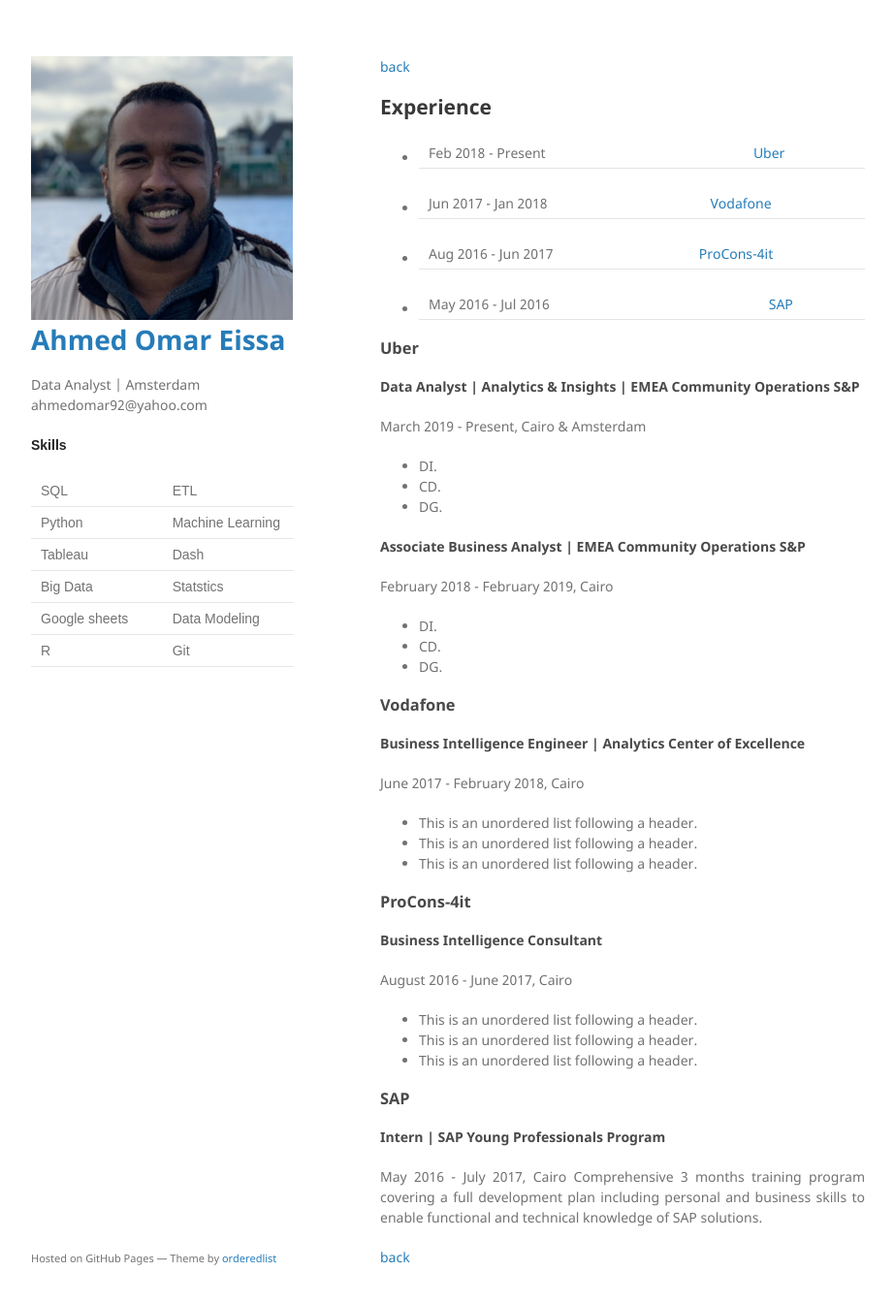
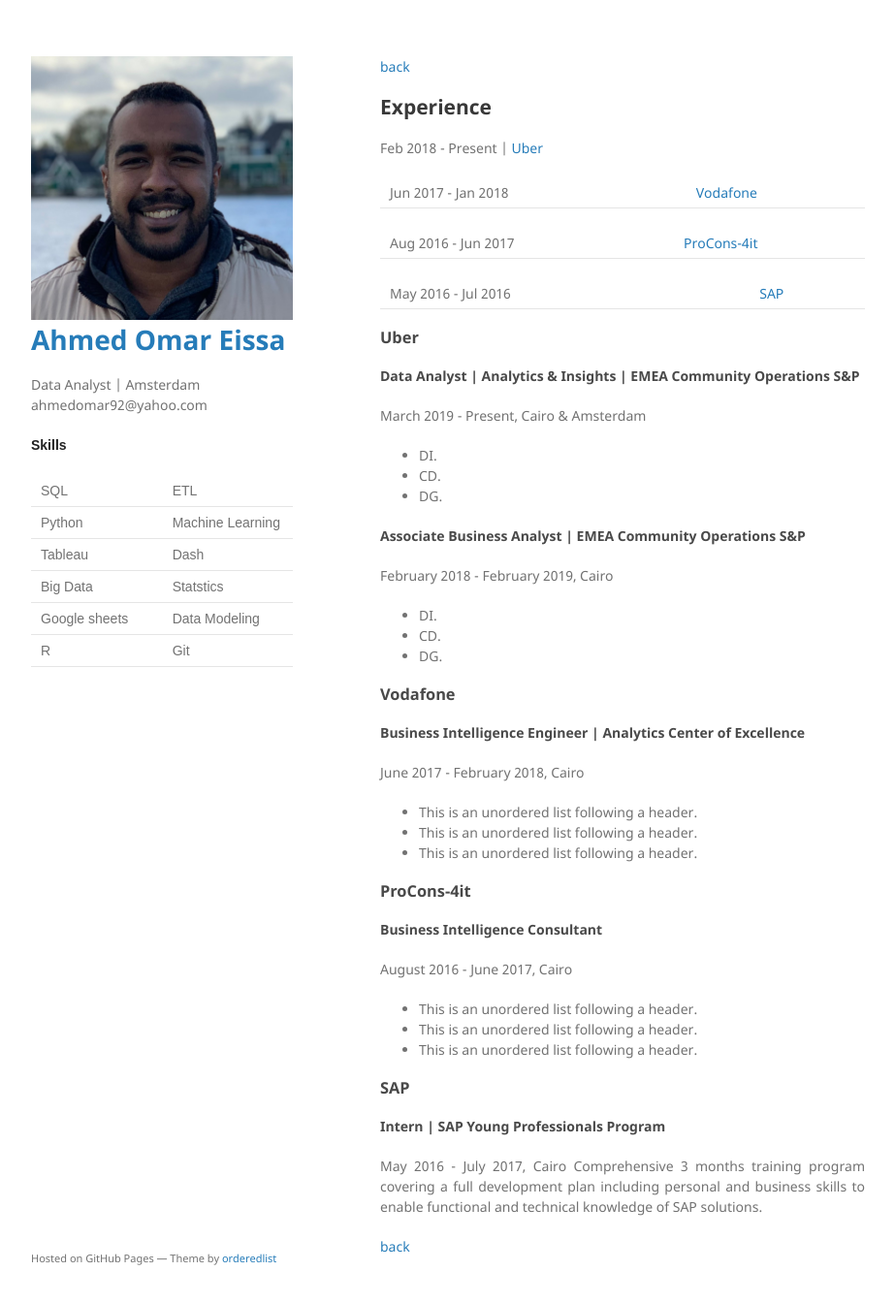
Before and after one commit to AhmedOmarEissa/AhmedOmarEissa.github.io, a Jekyll site: the page built from experience.md, in a window 1280 px wide and 1377 px high. Shown: the top 1344 px of the window at 97% size, without its empty margins (178-1101 px from the left). Built offline with Jekyll 4.4.1, drawn with Linux system fonts in a browser that asks for light colours.

```diff
--- a/experience.md
+++ b/experience.md
@@ -3,10 +3,13 @@ layout: default
 ---
 [back](./)
 ## Experience
-* Feb 2018 - Present  | [Uber](#uber)
-* Jun 2017 - Jan 2018 | [Vodafone](#vodafone)
-* Aug 2016 - Jun 2017 | [ProCons-4it](#ProCons-4it)
-* May 2016 - Jul 2016 | [SAP](#SAP)
+Feb 2018 - Present  | [Uber](#uber)
+
+Jun 2017 - Jan 2018 | [Vodafone](#vodafone)
+
+Aug 2016 - Jun 2017 | [ProCons-4it](#ProCons-4it)
+
+May 2016 - Jul 2016 | [SAP](#SAP)
 
 
 ### <a name="uber"></a> Uber
```
